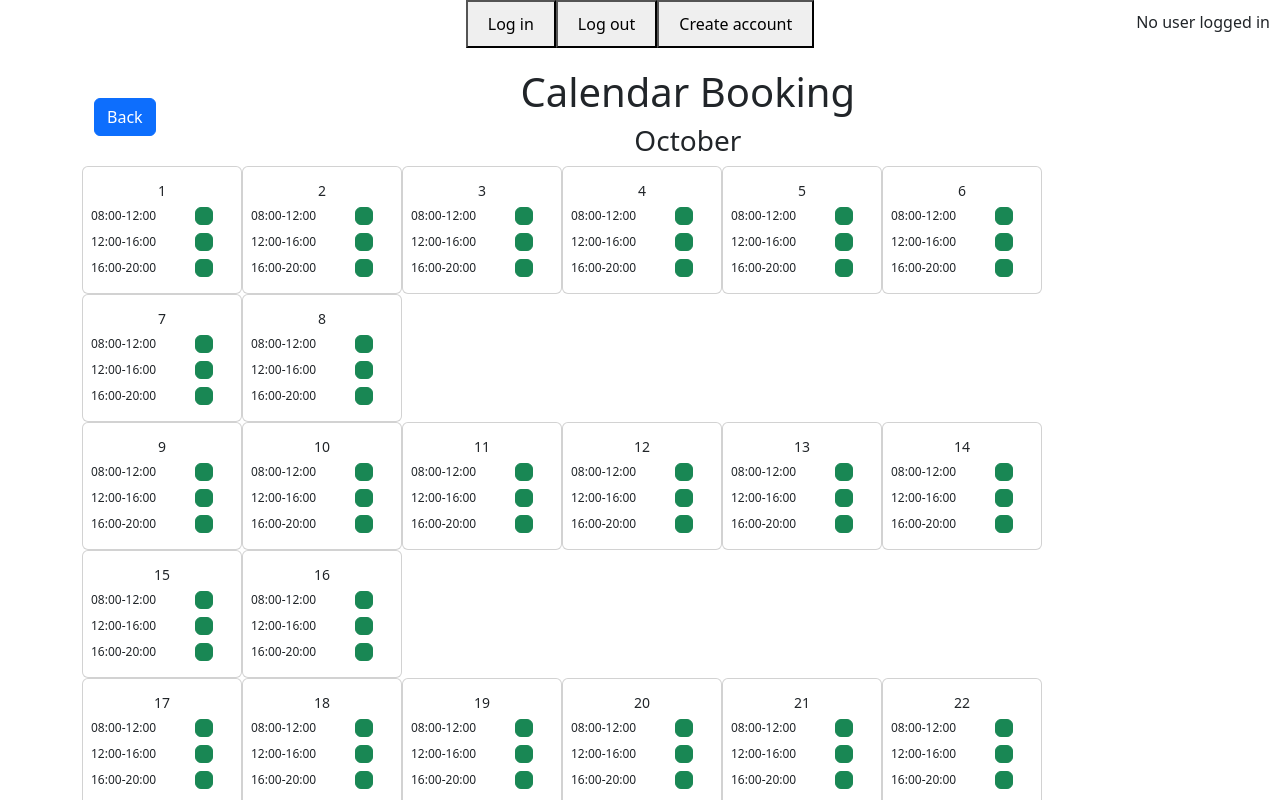
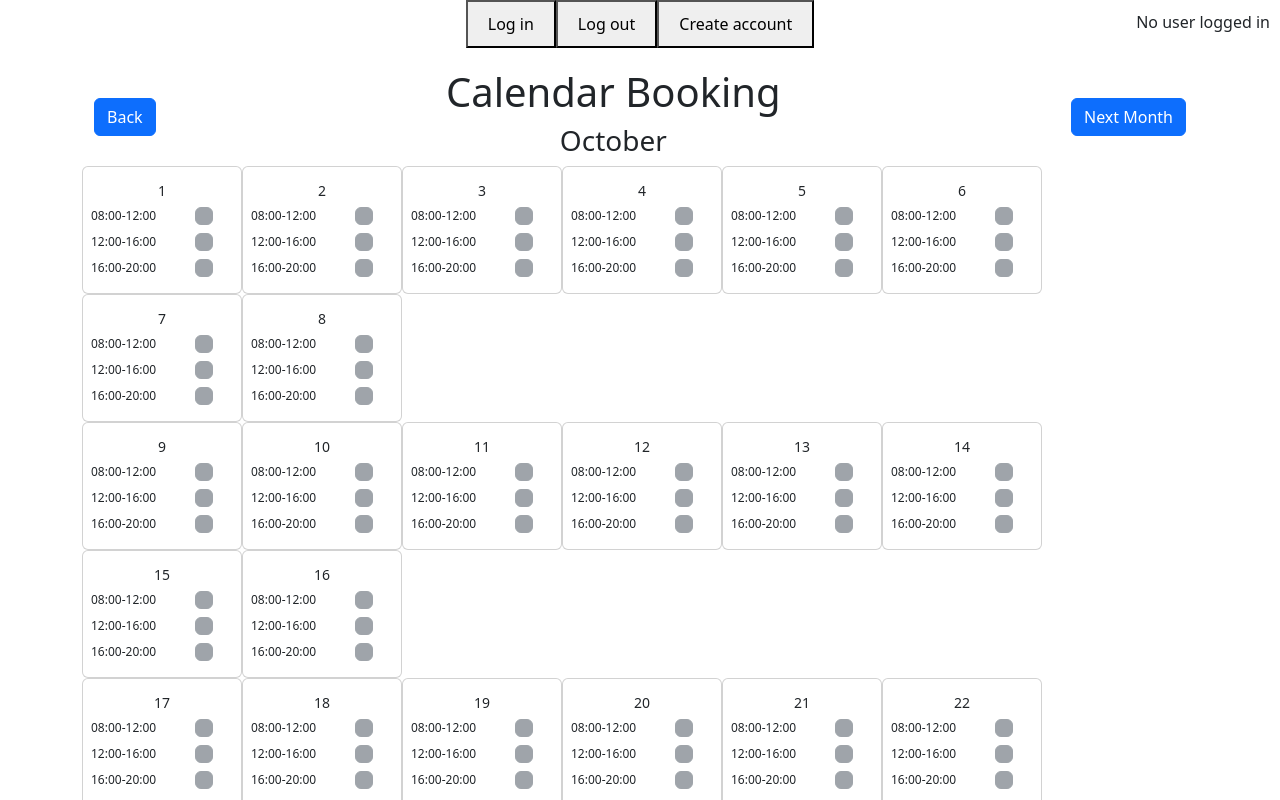
Before and after one commit to Nisse00/nilshub.se, a React (Vite) app: page /Laundry/calendar in a window 1280 px wide. Shown: the top 800 px of the page. Built offline with nearby package versions, Linux system fonts and the light colour scheme; no server answers.

Commit message:
Add so expired dates are gray and can now jump between months in calendar

```diff
--- a/src/Laundry/components/Calendar.tsx
+++ b/src/Laundry/components/Calendar.tsx
@@ -8,16 +8,21 @@ interface CalendarProps {
 
 export default function Calendar({ username }: CalendarProps) {
     const currentDate = new Date();
+    const [displayedMonth, setDisplayedMonth] = useState(currentDate.getMonth());
     const daysInMonth = new Date(currentDate.getFullYear(), currentDate.getMonth() + 1, 0).getDate();
     const [bookings, setBookings] = useState(Array.from({ length: daysInMonth }, () => [false, false, false]));
     const [userAlreadyBooked, setUserAlreadyBooked] = useState(false);
     const [reRender, setReRender] = useState(0); // Trigger for re-fetching bookings
 
+    const monthNames = ["January", "February", "March", "April", "May", "June",
+        "July", "August", "September", "October", "November", "December"
+      ];
+
     // Re-fetch bookings and user status when reRender changes
     useEffect(() => {
         fetchBookings();
         fetchUserBookingStatus();
-    }, [reRender, username]);
+    }, [reRender, username, displayedMonth]);
 
     // Fetch bookings from the backend
     const fetchBookings = () => {
@@ -31,6 +36,9 @@ export default function Calendar({ username }: CalendarProps) {
 
                 data.bookings.forEach(([date, timeSlot]: [string, string]) => {
                     const [year, month, day] = date.split("-").map(Number);
+                    if (month - 1 !== displayedMonth) { // Only update bookings for the displayed month
+                        return;
+                    }
                     const bookingDay = day - 1; // Convert to zero-based index
                     const slotIndex = parseInt(timeSlot) - 1; // Convert time slot to zero-based index
 
@@ -64,13 +72,6 @@ export default function Calendar({ username }: CalendarProps) {
         setReRender((prev) => prev + 1); // Increment reRender to trigger useEffect
     };
 
-    const currentMonthStr =
-        currentDate
-            .toLocaleString("default", { month: "long" })
-            .charAt(0)
-            .toUpperCase() +
-        currentDate.toLocaleString("default", { month: "long" }).slice(1);
-
     const calendarBoxes = Array.from({ length: daysInMonth }, (_, index) => (
         <CalendarBox
             key={index}
@@ -78,6 +79,7 @@ export default function Calendar({ username }: CalendarProps) {
             userAlreadyBooked={userAlreadyBooked}
             cardTitleNumber={index + 1}
             bookings={bookings[index] as [boolean, boolean, boolean]}
+            expired = {index < currentDate.getDate() - 1 && displayedMonth === currentDate.getMonth()}
         />
     ));
 
@@ -113,7 +115,16 @@ export default function Calendar({ username }: CalendarProps) {
                 </div>
                 <div className="col text-center">
                     <h1>Calendar Booking</h1>
-                    <h3>{currentMonthStr}</h3>
+                    <h3>{monthNames[displayedMonth]}</h3>
+                </div>
+                <div className="col-auto">
+                    <button
+                        className="btn btn-primary"
+                        onClick={() => setDisplayedMonth((prev) => (prev === currentDate.getMonth() ? prev + 1 : prev - 1))}
+                        style={{ marginLeft: "10px" }}
+                    >
+                        {displayedMonth === currentDate.getMonth() ? "Next Month" : "Back to current month"}
+                    </button>
                 </div>
             </div>
             {rows}
--- a/src/Laundry/components/CalendarBox.tsx
+++ b/src/Laundry/components/CalendarBox.tsx
@@ -6,9 +6,10 @@ interface CalendarBoxProps {
     bookings: [boolean, boolean, boolean];
     userAlreadyBooked: boolean;
     forceRerenderCalendar: () => void;
+    expired: boolean;
 }
 
-export default function CalendarBox({ cardTitleNumber, bookings, userAlreadyBooked, forceRerenderCalendar }: CalendarBoxProps) {
+export default function CalendarBox({ cardTitleNumber, bookings, userAlreadyBooked, forceRerenderCalendar, expired }: CalendarBoxProps) {
     const [isBooked1, setIsBooked1] = useState(bookings[0]);
     const [isBooked2, setIsBooked2] = useState(bookings[1]);
     const [isBooked3, setIsBooked3] = useState(bookings[2]);
@@ -142,9 +143,10 @@ export default function CalendarBox({ cardTitleNumber, bookings, userAlreadyBook
                         >
                             <span>{time}</span>
                             <button
-                                className={`btn ${[isBooked1, isBooked2, isBooked3][idx] ? "btn-danger" : "btn-success"}`}
+                                className={`btn ${expired ? "btn-secondary" : [isBooked1, isBooked2, isBooked3][idx] ? "btn-danger" : "btn-success"}`}
                                 onClick={() => handleClick(idx + 1, time, [isBooked1, isBooked2, isBooked3][idx])}
                                 style={{ padding: "0.5rem" }}
+                                disabled={expired}
                             />
                         </li>
                     ))}
```
Also changed, not shown: 2 other files (tests, documents, lock files or other folders).
